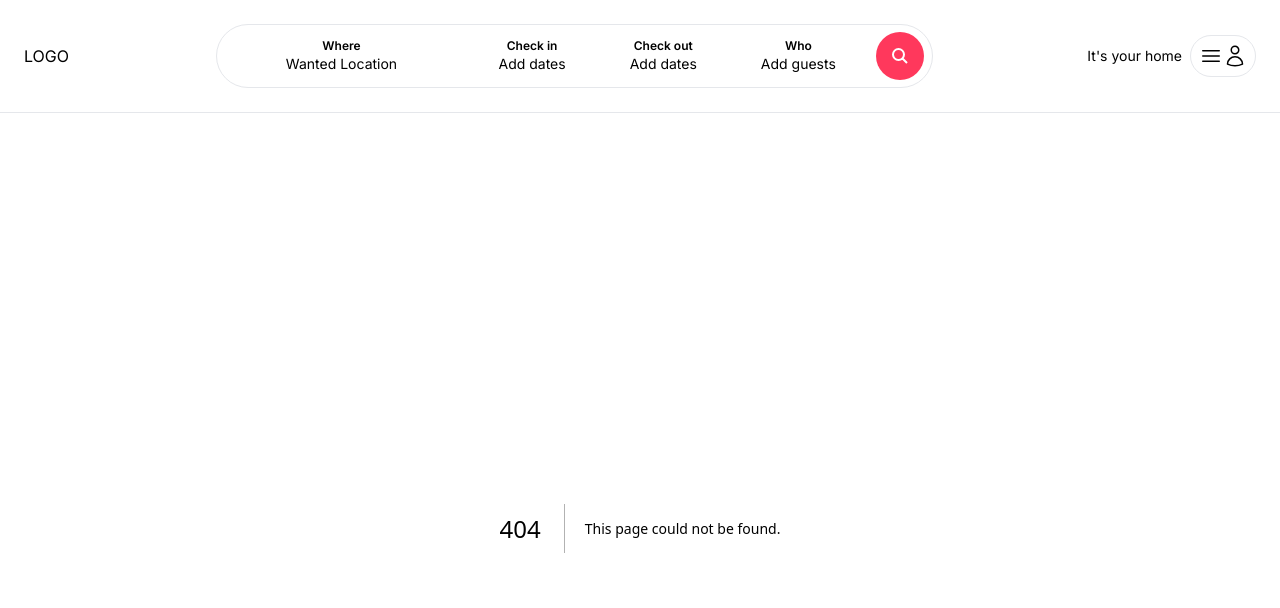
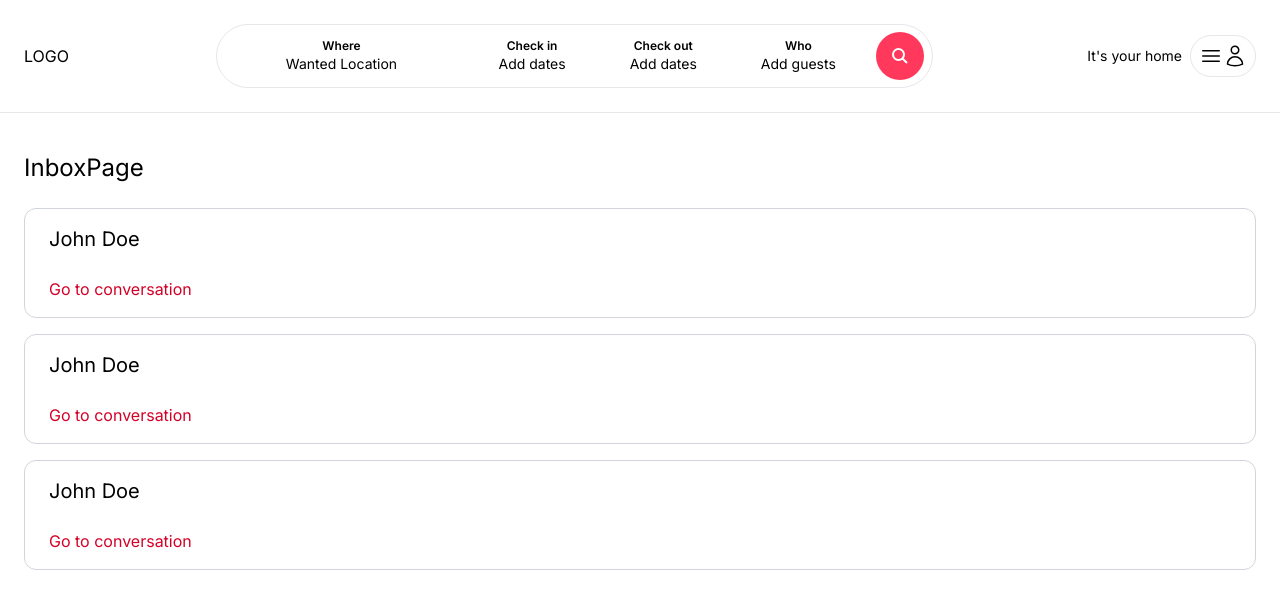
Before and after one commit to Hadayetullah/Resort-Rental-Frontend, a Next.js app: page /inbox in a window 1280 px wide. Before the commit this address had no page. Shown: the top 608 px of the page. Built offline with nearby package versions, Linux system fonts and the light colour scheme.

Commit message:
Created and designed initially inbox page (static)

```diff
--- /dev/null
+++ b/app/components/inbox/Conversation.tsx
@@ -0,0 +1,11 @@
+const Conversation = () => {
+  return (
+    <div className="cursor-pointer px-6 py-4 border border-gray-300 rounded-xl">
+      <p className="mb-6 text-xl">John Doe</p>
+
+      <p className="text-secondary">Go to conversation</p>
+    </div>
+  );
+};
+
+export default Conversation;
--- /dev/null
+++ b/app/inbox/page.tsx
@@ -0,0 +1,14 @@
+import Conversation from "../components/inbox/Conversation";
+
+const InboxPage = () => {
+  return (
+    <main className="max-w-[1500] mx-auto px-6 pb-6 space-y-4">
+      <h1 className="my-6 text-2xl">InboxPage</h1>
+
+      <Conversation />
+      <Conversation />
+      <Conversation />
+    </main>
+  );
+};
+export default InboxPage;
```
